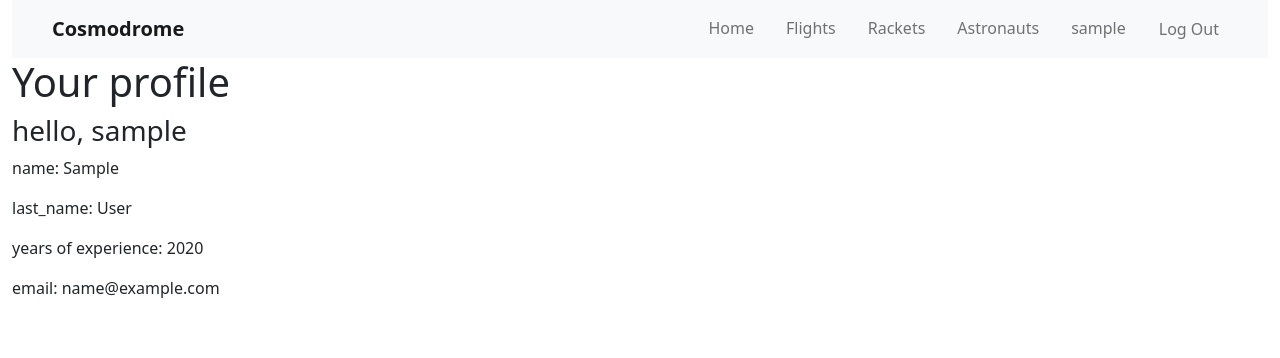
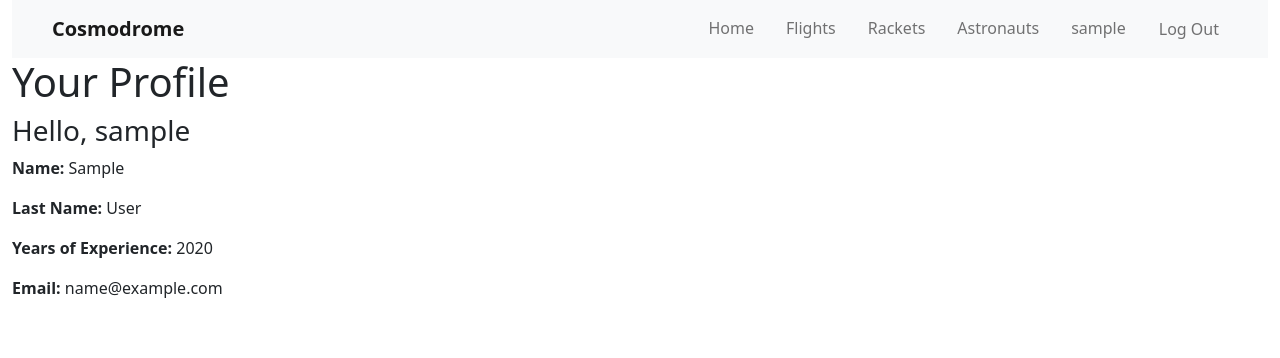
Before and after one commit to Timur5050/cosmodrome, a Django app: page /profile/1/ in a window 1280 px wide. Shown: the top 358 px of the page. Run offline with Django 5.2, Linux system fonts and the light colour scheme; tables that the repository leaves empty hold one stand-in row (values such as "Sample post").

Commit message:
changed user details template

```diff
--- a/templates/hangar/user_details.html
+++ b/templates/hangar/user_details.html
@@ -1,10 +1,17 @@
 {% extends "base.html" %}
 
 {% block content %}
-<h1>Your profile</h1>
-<h3>hello, {{ user.username }}</h3>
-<p>name: {{ user.first_name }} </p>
-<p>last_name: {{ user.last_name }}</p>
-<p>years of experience: {{ user.year_of_experience }} </p>
-<p>email: {{ user.email }} </p>
+
+<div class="profile-container">
+  <div class="profile-header">
+    <h1>Your Profile</h1>
+    <h3>Hello, {{ user.username }}</h3>
+  </div>
+  <div class="profile-info">
+    <p><strong>Name:</strong> {{ user.first_name }}</p>
+    <p><strong>Last Name:</strong> {{ user.last_name }}</p>
+    <p><strong>Years of Experience:</strong> {{ user.year_of_experience }}</p>
+    <p><strong>Email:</strong> {{ user.email }}</p>
+  </div>
+</div>
 {% endblock %}
```
